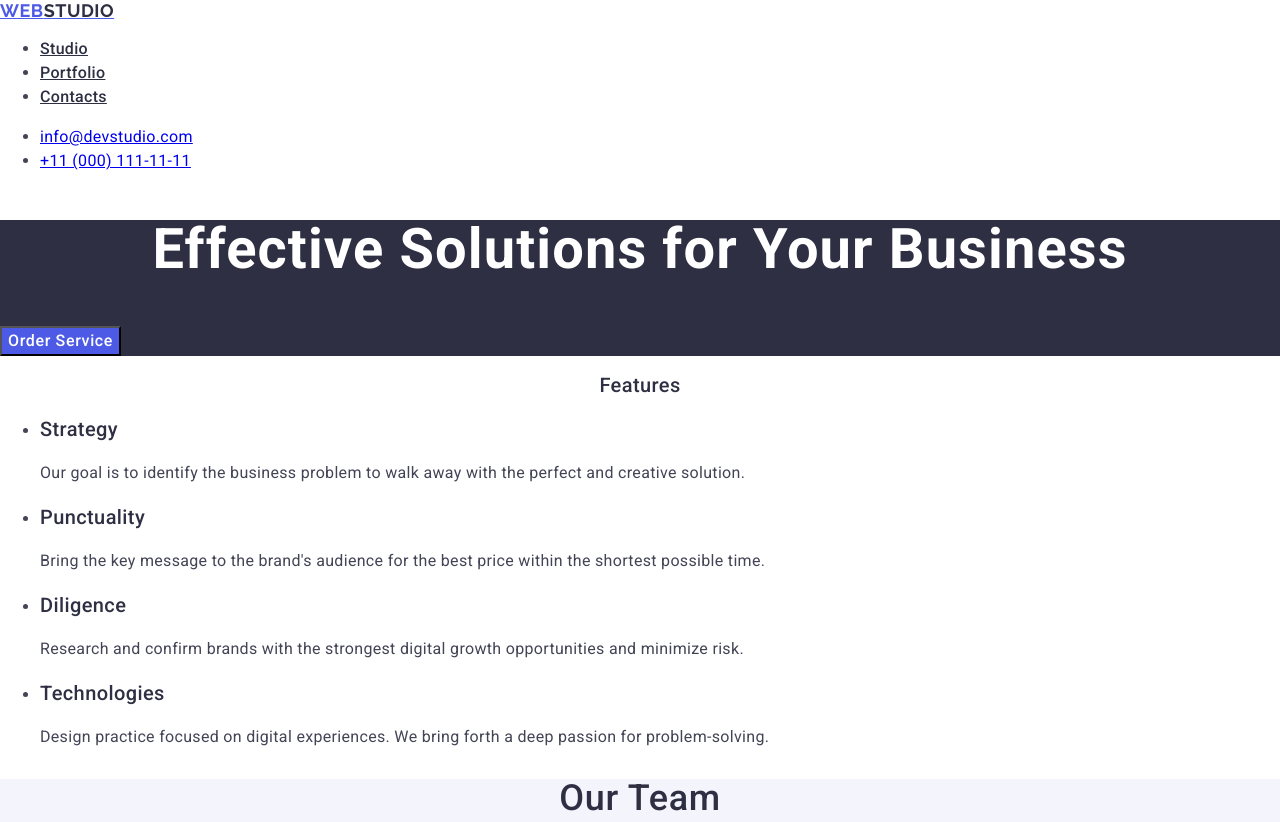
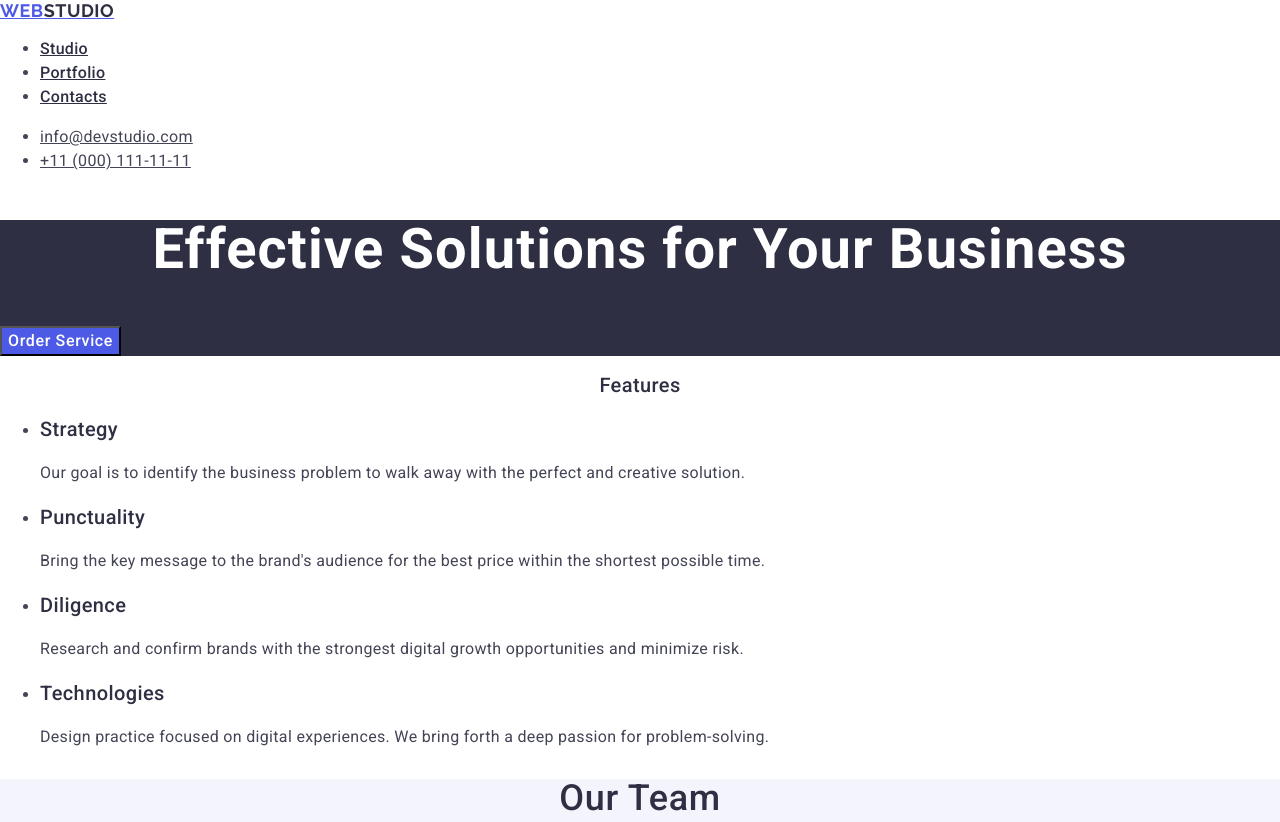
Before and after one commit to aanna25/goit-markup-hw-02, a plain HTML site: page index.html in a window 1280 px wide. Shown: the top 822 px of the page. Drawn offline with nearby package versions, Linux system fonts and the light colour scheme.

Commit message:
update index.html and styles.css

```diff
--- a/css/styles.css
+++ b/css/styles.css
@@ -37,7 +37,7 @@ body {
 }
 
 .contact,
-.address {
+.address-link {
   color: #434455;
   font-style: normal;
   line-height: 1.5;
```
